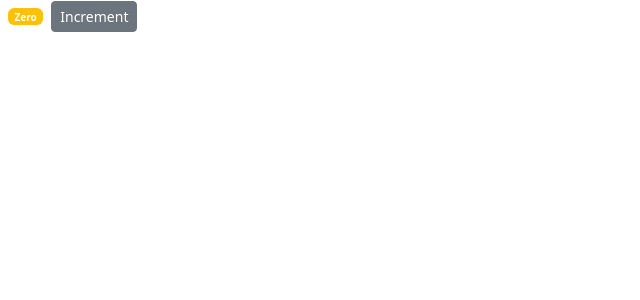
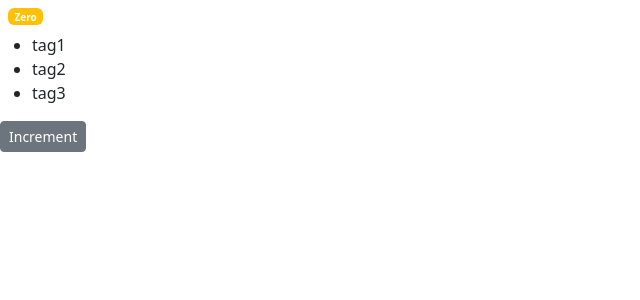
Before and after one commit to SoheebAmin/react-counter-app, a React (Create React App) app: page / in a window 1280 px wide. Shown: the top 300 px of the page, without its empty margins (0-640 px from the left). Built offline with nearby package versions, Linux system fonts and the light colour scheme.

Commit message:
counter working and button passing obj

```diff
--- a/src/components/counter.jsx
+++ b/src/components/counter.jsx
@@ -4,12 +4,20 @@ class Counter extends Component {
   // an object that contains any data the component needs.
   state = {
     count: 0,
-    imageUrl: "https://picsum.photos/200",
+    tags: ["tag1", "tag2", "tag3"],
   };
 
   styles = {
     fontSize: 10,
     fontWeight: "bold",
+  };
+
+  pretendProduct = { id: 1 };
+
+  // The arrow function fixes the "this" keyword to point to the object rather than the global window.
+  handleIncrement = (pretendProduct) => {
+    this.setState({ count: this.state.count + 1 }); // We can't just do this.state.count++ because we have get and set the state which modifies the virtual DOM.
+    console.log(pretendProduct);
   };
 
   render() {
@@ -19,7 +27,20 @@ class Counter extends Component {
         <span style={this.styles} className={this.getBadgeClasses()}>
           {this.formatCount()}
         </span>
-        <button className="btn btn-secondary btn-sm">Increment</button>
+        <ul>
+          {/* We can iterate over the tags list and generate the HTML list. Map
+          takes a fallback function where each "myVarforThisCallback" is put in
+          the list */}
+          {this.state.tags.map((myVarforThisCallback) => (
+            <li key={myVarforThisCallback}> {myVarforThisCallback} </li> // the key identifies the element in the list. If tag is object, can use tag.id
+          ))}
+        </ul>
+        <button
+          onClick={() => this.handleIncrement(this.pretendProduct)} // The arrow notation is a way to pass an argument to the function.
+          className="btn btn-secondary btn-sm"
+        >
+          Increment
+        </button>
       </React.Fragment> // render must start and end with the same tag.
       // Also, can put div instead of React.Fragment, but this saves from generating extra div
     );
```
